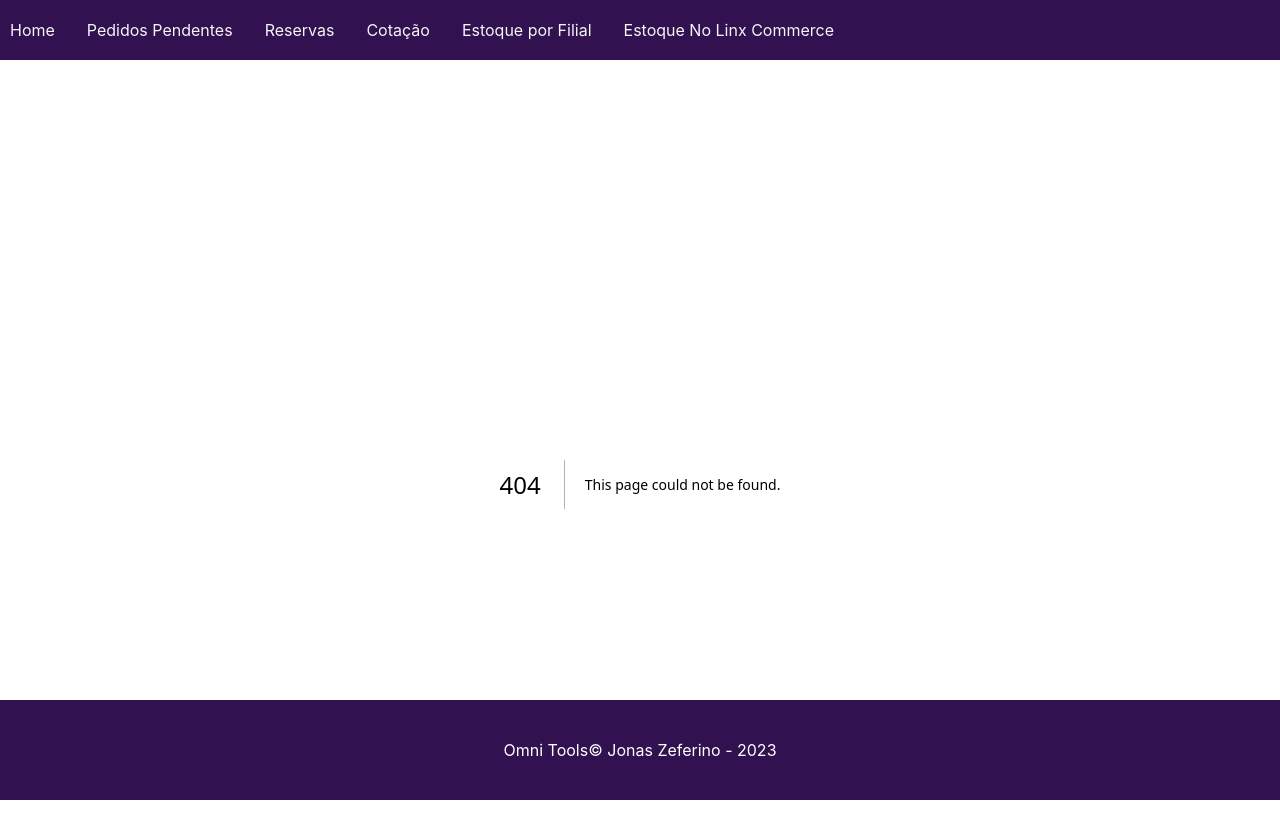
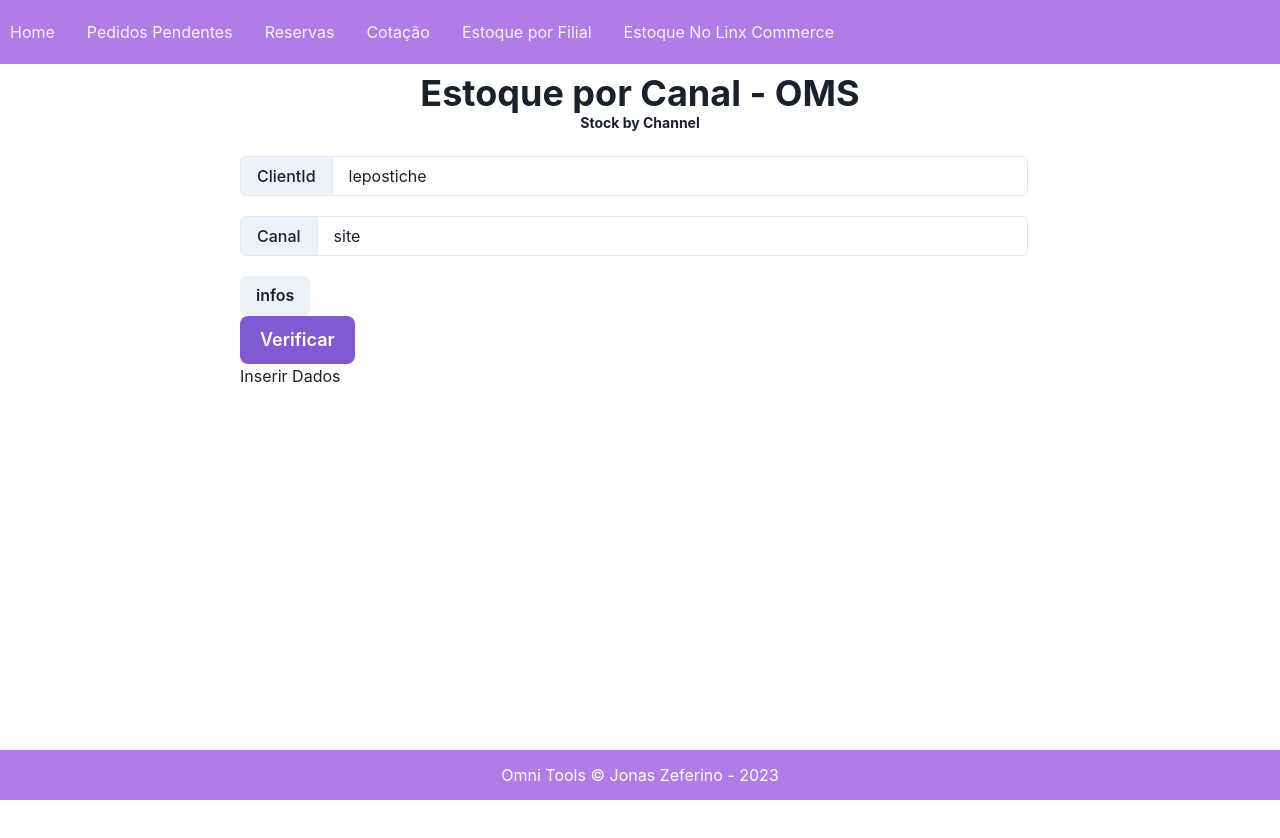
Before and after one commit to jonaszeferino/omniTools, a Next.js app: page /stockOnCommerceOms in a window 1280 px wide. Before the commit this address had no page. Shown: the top 838 px of the page. After the commit the page ends 800 px from the top, so only its background shows below. Built offline with nearby package versions, Linux system fonts and the light colour scheme.

Commit message:
data insert from oms fetch to local database to future compare futuere works

```diff
--- a/components/Footer.js
+++ b/components/Footer.jsx
@@ -2,7 +2,7 @@ import styles from "../styles/Footer.module.css";
 export default function Footer() {
   return (
     <footer className={styles.footer}>
-      <p>Omni Tools&copy; Jonas Zeferino - 2023</p>
+      <p>Omni Tools &copy; Jonas Zeferino - 2023</p>
     </footer>
   );
 }
--- /dev/null
+++ b/pages/api/v1/insertStockFromOms.jsx
@@ -0,0 +1,78 @@
+import { connectionRdsMySql } from "../../../components/connectiondb";
+
+export default async function handler(req, res) {
+  const connection = await connectionRdsMySql();
+
+  try {
+    const { stockData } = req.body;
+
+    const query =
+      "INSERT INTO stock_channel_oms (clientId_oms, locationId, stockType, totalQuantity, balance, updatedAt, enabled, view_id, view_name, sku_id, created_at ) VALUES (?, ?, ?, ?, ?,?, ?, ?, ?, ?, ?)";
+
+    for (const stock of stockData) {
+      const values = [
+        stock.clientId_oms,
+        stock.locationId,
+        stock.stockType,
+        stock.totalQuantity,
+        stock.balance,
+        stock.updatedAt,
+        stock.enabled,
+        stock.view_id,
+        stock.view_name,
+        stock.sku_id,
+        stock.created_at
+      ];
+
+      const [result] = await connection.execute(query, values);
+    }
+
+    connection.end();
+
+    res.status(200).json({ message: "Dados inseridos com sucesso." });
+  } catch (error) {
+    res.status(500).json({ error: error.message });
+  }
+}
+
+
+// import { connectionRdsMySql } from "../../../components/connectiondb";
+// export default async function handler(req, res) {
+//   const connection = await connectionRdsMySql();
+//   try {
+//     const {
+//       clientId_oms,
+//       locationId,
+//       stockType,
+//       totalQuantity,
+//       balance,
+//       updatedAt,
+//       enabled,
+//       view_id,
+//       view_name,
+//       sku_id,
+//       created_at } = req.body;
+
+//     const query =
+//       "INSERT INTO stock_channel_oms (clientId_oms, locationId, stockType, totalQuantity, balance, updatedAt, enabled, view_id, view_name, sku_id, created_at ) VALUES (?, ?, ?, ?, ?,?, ?, ?, ?, ?, ?)";
+//     const values = [
+//       clientId_oms,
+//       locationId,
+//       stockType,
+//       totalQuantity,
+//       balance,
+//       updatedAt,
+//       enabled,
+//       view_id,
+//       view_name,
+//       sku_id,
+//       created_at];
+
+//     const [result] = await connection.execute(query, values);
+//     connection.end();
+
+//     res.status(200).json({ message: "Dados inseridos com sucesso." });
+//   } catch (error) {
+//     res.status(500).json({ error: error.message });
+//   }
+// }
--- /dev/null
+++ b/pages/api/v1/stockChannel.jsx
@@ -0,0 +1,44 @@
+export default async (req, res) => {
+  let authorizationValue;
+
+  const { channel, user } = req.body;
+
+  const newChannel = "site";
+  const newUser =  "lepostiche" //'lepostiche';
+  const newPassword = process.env.NEXT_PUBLIC_LEPOSTICHE;
+
+  switch (newUser) {
+    case "lepostiche":
+      authorizationValue = process.env.NEXT_PUBLIC_LEPOSTICHE;
+      break;
+    case "lebes":
+      authorizationValue = process.env.NEXT_PUBLIC_LEBES;
+      break;
+    case "viaveneto":
+      authorizationValue = process.env.NEXT_PUBLIC_VIA;
+      break;
+    case "vago":
+      authorizationValue = process.env.NEXT_PUBLIC_LEBES;
+      break;
+    default:
+      authorizationValue = process.env.NEXT_PUBLIC_LEBES;
+  }
+
+  try {
+    console.log("stockApi4", req.body);
+    const url = `https://production-inventory.omniplat.io/v1/clients/${newUser}/stocks?&channelId=${newChannel}&page=1&perpage=500`;
+    const response = await fetch(url, {
+      headers: new Headers({
+        Authorization: newPassword,
+        "Content-Type": "application/json",
+      }),
+    });
+    const result = await response.json();
+    res.status(200).json(result);
+    console.log("stockApi5", result);
+    console.log("stockApi6", url);
+  } catch (error) {
+    console.error(error);
+    res.status(500).json({ message: "Ocorreu um erro ao buscar os estoques." });
+  }
+};
--- /dev/null
+++ b/pages/stockOnCommerceOms.jsx
@@ -0,0 +1,212 @@
+import styles from "../styles/Home.module.css";
+import { format } from "date-fns";
+import WalkthroughPopover from "./infosStockCommerce";
+import { useState } from "react";
+import {
+  Button,
+  FormLabel,
+  Input,
+  Heading,
+  InputGroup,
+  InputLeftAddon,
+  ChakraProvider,
+  Progress,
+
+} from "@chakra-ui/react";
+import { CSVLink } from "react-csv";
+
+export default function Stocks() {
+  let [stock, setStock] = useState([]);
+  let [stockUser, setStockUser] = useState("lepostiche");
+  let [stockChannel, setStockChannel] = useState("site");
+  let [isLoading, setIsLoading] = useState(false);
+  let [message, setMessage] = useState(false);
+  let [isError, setError] = useState(null);
+  let [dateFile, setDateFile] = useState(
+    format(new Date(), "dd_MM_yyyy_HH_mm_ss")
+  );
+    const apiCall = async () => {
+    setIsLoading(true);
+    setDateFile(dateFile);
+    try {
+      const response = await fetch("/api/v1/stockChannel", {
+        method: "POST",
+        headers: {
+          "Content-Type": "application/json",
+        },
+        body: JSON.stringify({
+          channel: stockChannel,
+          user: stockUser,
+          }),
+      });
+      const data = await response.json();
+      setStock(data);
+      setIsLoading(false);
+      return data;
+    } catch (error) {
+      console.error(error);
+    }
+  };
+
+  const csvData = stock.map((stockCsv) => [
+    stockCsv.clientId,
+    stockCsv.locationId,
+    stockCsv.skuId,
+    stockCsv.totalQuantity,
+    stockCsv.balance
+  ]);
+
+  //stockDataInsert
+
+  const dataToSend = {
+    stockData: stock.map(item => ({
+      clientId_oms: item.clientId,
+      locationId: item.locationId,
+      stockType: item.stockType,
+      totalQuantity: item.totalQuantity,
+      balance: item.balance,
+      updatedAt: item.updatedAt,
+      enabled: item.enabled,
+      view_id: "item.view_id",
+      view_name: "item.view_name",
+      sku_id: item.skuId,
+      created_at: item.updatedAt
+
+
+    }))
+  };
+
+
+  const insertStockData = () => {
+
+    const url = "http://localhost:3000/api/v1/insertStockFromOms";
+    const options = {
+
+      method: "POST",
+      headers: {
+        "Content-Type": "application/json",
+      },
+      body: JSON.stringify(dataToSend),
+
+    };
+    console.log("aqui1",options.body)
+
+    fetch(url, options)
+      .then((response) => {
+        if (response.ok) {
+          setMessage("Dados inseridos com sucesso!");
+        } else {
+          setMessage("Erro ao inserir dados");
+        }
+      })
+      .catch((error) => {
+        setMessage("Erro ao inserir dados: " + error);
+        console.log("ver1",error)
+      });
+  };
+
+
+
+  return (
+    <>
+      <ChakraProvider>
+        <Heading as="h1" size="xl" textAlign="center">
+          Estoque por Canal - OMS
+        </Heading>
+        <Heading as="h3" size="xs" textAlign="center">
+          Stock by Channel
+        </Heading>
+
+        <br />
+        <div style={{ maxWidth: "800px", margin: "0 auto" }}>
+          <FormLabel type="text">
+            <InputGroup size="md" mb={5}>
+              <InputLeftAddon size="md">ClientId</InputLeftAddon>
+              <Input
+                size="md"
+                id="test1"
+                value={stockUser}
+                onChange={(event) => setStockUser(event.target.value)}
+              ></Input>
+            </InputGroup>
+          </FormLabel>
+          <FormLabel type="text">
+            <InputGroup size="md" mb={5}>
+              <InputLeftAddon size="md">Canal</InputLeftAddon>
+              <Input
+                size="md"
+                value={stockChannel}
+                onChange={(event) => setStockChannel(event.target.value)}
+              ></Input>
+            </InputGroup>
+          </FormLabel>
+
+          <WalkthroughPopover />
+        </div>
+        <div style={{ maxWidth: "800px", margin: "0 auto" }}>
+          <Button
+            padding={5}
+            rounded={8}
+            size="lg"
+            mx="auto"
+            colorScheme="purple"
+            onClick={apiCall}
+          >
+            Verificar{" "}
+          </Button>
+          {csvData.length > 0 ? (
+            <CSVLink
+              data={csvData}
+              headers={["Estoque", "ProductID", "Balanço", "Disponibilidade"]}
+              separator={";"}
+              filename={`estoque_${stockUser}_${dateFile}`}
+            >
+              <Button
+                padding={5}
+                rounded={8}
+                size="lg"
+                mx="auto"
+                colorScheme="purple"
+                my={4}
+                ml={4}
+              >
+                Exportar para CSV
+              </Button>
+            </CSVLink>
+          ) : null}
+          <br />
+          {isLoading ? <Progress size="xs" isIndeterminate /> : null}
+
+         <button onClick={() => insertStockData(dataToSend)}>Inserir Dados</button>
+
+        </div>
+
+        <br />
+        <div style={{ maxWidth: "100%" }}>
+          <div
+            className={styles.grid}
+            style={{ width: "100%", marginLeft: "auto", marginRight: "auto" }}
+          >
+            {stock.map((stockView) => (
+
+              <div className={styles.card} key={stockView.skuId}>
+                <span>Cliente: {stockView.clientId}</span> <br />
+                <span>Tipo: {stockView.stockType}</span> <br />
+                <span>Total: {stockView.totalQuantity}</span> <br />
+                <span>Balanço: {stockView.balance}</span> <br />
+                <span>Data: {stockView.updatedAt}</span> <br />
+                <span>Ativo: {stockView.enabled}</span> <br />
+                <span>Sku: {stockView.skuId}</span> <br />
+
+
+
+
+                <br />
+              </div>
+            ))}
+          </div>
+        </div>
+      </ChakraProvider>
+    </>
+  );
+}
--- a/styles/Footer.module.css
+++ b/styles/Footer.module.css
@@ -1,10 +1,11 @@
 .footer {
   display: flex;
-  background-color: #311150;
+  /* background-color: #311150; */
+  background-color: #b17ce7;
   background-size: cover;
   background-position: center;
   color: rgb(255, 255, 255);
-  height: 100px;
+  height: 50px;
   justify-content: center;
   align-items: center;
   position: fixed;
--- a/styles/Navbar.module.css
+++ b/styles/Navbar.module.css
@@ -1,6 +1,7 @@
 .navbar {
   display: flex;
-  background-color: #311150;
+  /* background-color: #311150; */
+  background-color: #b17ce7;
   padding: 20px 10px;
   margin-top: 0%;
   text-decoration: none;
```
Also changed, not shown: components/MainContainer.jsx (renamed from components/MainContainer.js), components/Navbar.jsx (renamed from components/Navbar.js), components/connectiondb.jsx (renamed from components/connectiondb.js).
